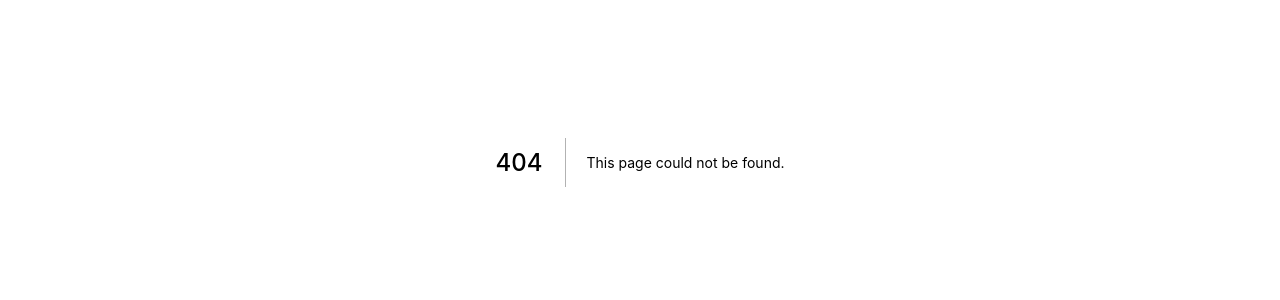
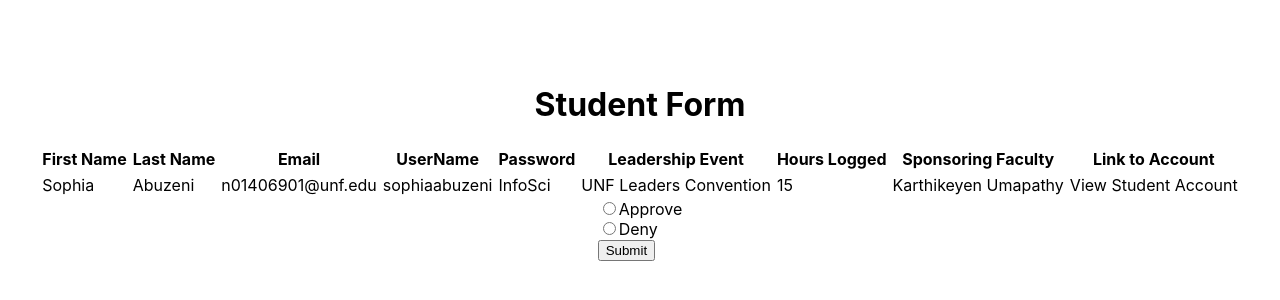
Before and after one commit to Ronatos/UNF-SoC-Honors-in-Computing-Hours-Tracking, a Next.js app: page /formViewer in a window 1280 px wide. Before the commit this address had no page. Shown: the part 238-538 px from the top of the page. Built offline with nearby package versions, Linux system fonts and the light colour scheme.

Commit message:
I created faculty homepage and form viewer.

```diff
--- /dev/null
+++ b/pages/formViewer.js
@@ -0,0 +1,68 @@
+import Head from 'next/head'
+import Image from 'next/image'
+import styles from '../styles/faculty.module.css'
+/*Reports Viewer
+will load report information
+*/
+let Approve = "Approve"
+let Deny = "Deny"
+export default function Home() {
+    return (
+<div className={styles.container}>
+      <Head>
+        <title>Submitted Form</title>
+        <meta name="description" content="Generated by create next app" />
+        <link rel="icon" href="/favicon.ico" />
+      </Head>
+
+      <main className={styles.main}>
+
+<h1 className={styles.title}>
+Student Form
+</h1>
+
+<table className={styles.tableHead}>
+    <thead>
+    <tr>
+        <th>First Name</th>
+        <th>Last Name</th>
+        <th>Email</th>
+        <th>UserName</th>
+        <th>Password</th>
+        <th>Leadership Event</th>
+        <th>Hours Logged</th>
+        <th>Sponsoring Faculty</th>
+        <th>Link to Account</th>
+    </tr>
+    </thead>
+    <tbody>
+    <tr>
+        <td>Sophia</td>
+         <td>Abuzeni</td>
+        <td>n01406901@unf.edu</td>
+        <td>sophiaabuzeni</td>
+        <td>InfoSci</td>
+        <td>UNF Leaders Convention</td>
+        <td>15</td>
+        <td>Karthikeyen Umapathy</td>
+        <td><a href="">View Student Account</a></td>
+    </tr>
+    </tbody>
+</table>
+
+<form className={styles.description}>
+          <input type="radio" id="appr" name="store" value={Approve}/>
+          <label for="appr">Approve</label>
+          <br></br>
+          <input type="radio" id="denied" name="store" value={Deny}/>
+          <label for="denied">Deny</label>
+          <br></br>
+          <input type="submit" value="Submit"/>
+        </form>
+
+
+
+</main>
+</div>
+    )
+}
--- /dev/null
+++ b/styles/faculty.module.css
@@ -0,0 +1,49 @@
+.container {
+  padding: 0 2rem;
+}
+
+.main {
+  min-height: 100vh;
+  padding: 4rem 0;
+  flex: 1;
+  display: flex;
+  flex-direction: column;
+  justify-content: center;
+  align-items: center;
+}
+
+.nav {
+  text-align: center;
+  list-style-type: none;
+  margin: 10px;
+  padding: 0;
+  width: 300px;
+  background-color:rgb(199, 216, 231);
+}
+
+.nava:hover {
+  text-align: center;
+  display: block;
+  background-color:#555;
+  color: white;
+}
+
+
+.link {
+  color: red;
+  margin: 0 10em;
+  text-align: right
+}
+
+
+
+
+
+.tableHead th{
+  border: 1px solid white;
+}
+
+.tableHead td{
+  border: 1px solid white;
+
+}
```
Also changed, not shown: pages/faculty_homepage.js (added, +55 -0 lines).
